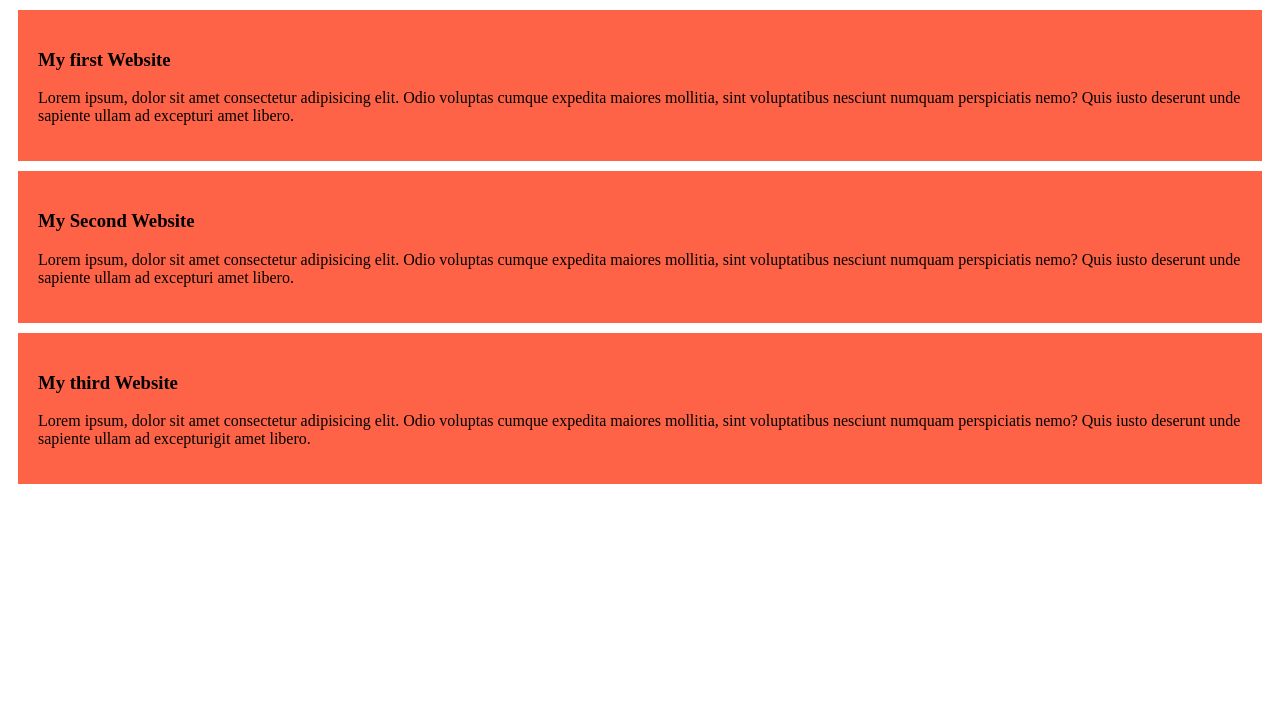
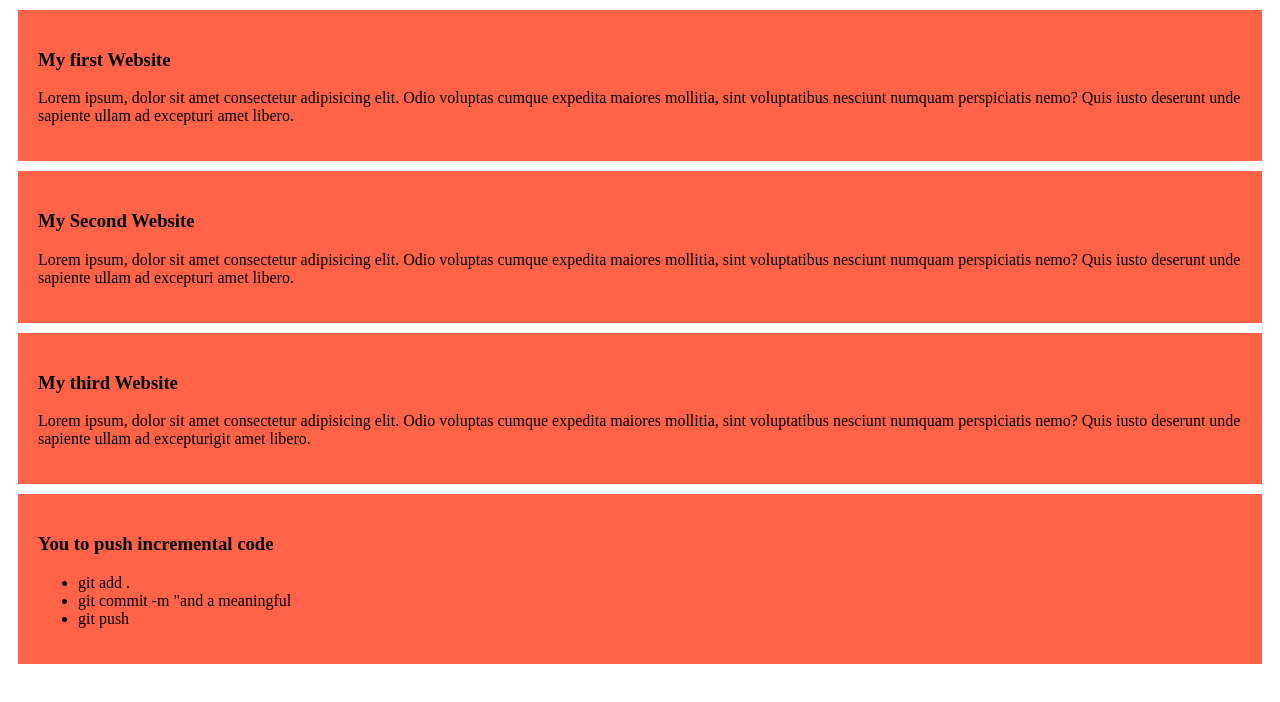
Before and after one commit to Jannatara-Mukti/my-simple-website, a plain HTML site: page index.html in a window 1280 px wide. Drawn offline with Linux system fonts and the light colour scheme.

Commit message:
added list

```diff
--- a/index.html
+++ b/index.html
@@ -19,5 +19,13 @@
         <h3>My third Website</h3>
         <p>Lorem ipsum, dolor sit amet consectetur adipisicing elit. Odio voluptas cumque expedita maiores mollitia, sint voluptatibus nesciunt numquam perspiciatis nemo? Quis iusto deserunt unde sapiente ullam ad excepturigit amet libero.</p>
     </div>
+    <div>
+        <h3>You to push incremental code</h3>
+        <ul>
+            <li>git add .</li>
+            <li>git commit -m "and a meaningful </li>
+            <li>git push</li>
+        </ul>
+    </div>
 </body>
 </html>
```
